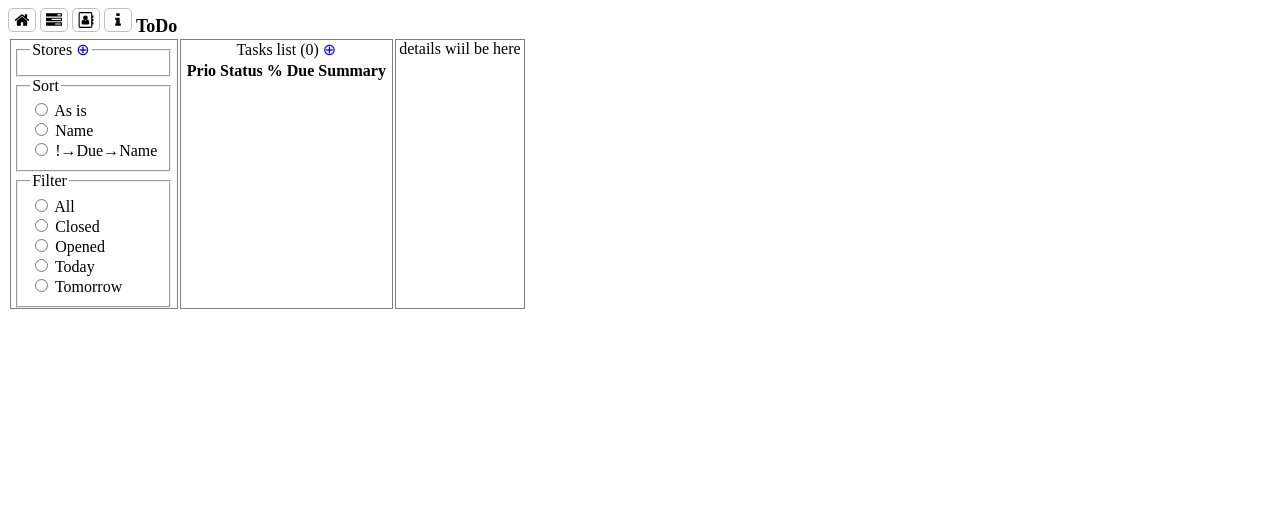
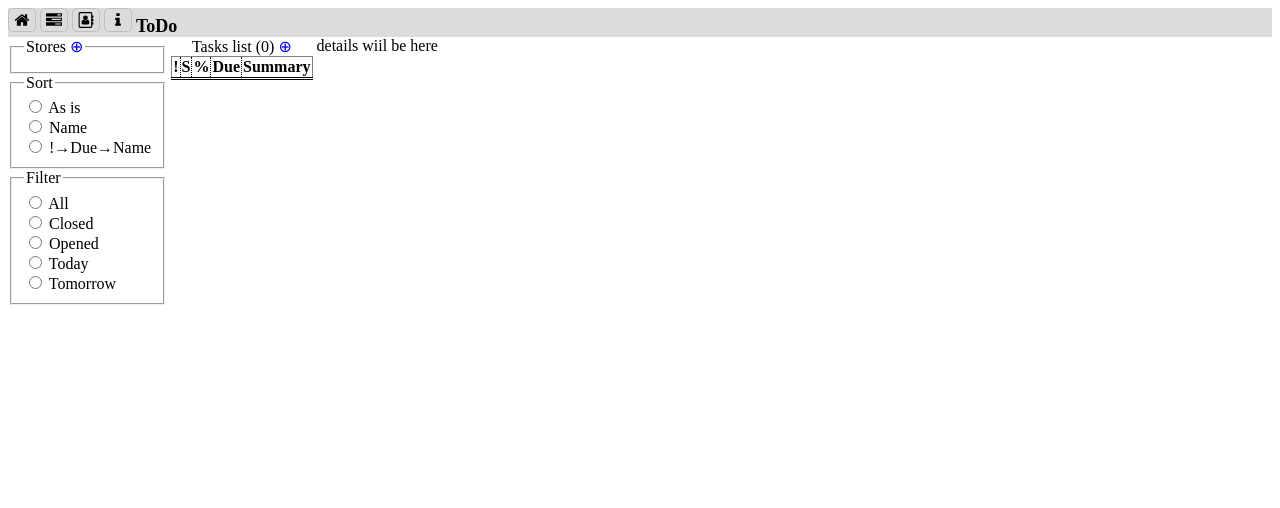
Before and after one commit to tieugene/pym-web, a Flask app: template pym_web/templates/todo_board.html in a window 1280 px wide. Shown: the top 508 px of the page. Run offline with Flask 2, Linux system fonts and the light colour scheme; the template is opened without the code that fills it, so the values that code supplies are empty.

Commit message:
CSS tunes

```diff
--- a/pym_web/static/css/base.css
+++ b/pym_web/static/css/base.css
@@ -2,8 +2,22 @@ html, body {
     height: 100vh;
 }
 
+header {
+    background-color: gainsboro;
+    padding: 0;
+    margin: 0;
+}
+
+main {
+    margin: 0;
+}
+
 footer {
     background-color: #F8F8F8;
+}
+
+.mono {
+    font-family: monospace;
 }
 
 a {
@@ -39,10 +53,6 @@ a.button {
     padding: 1px 2px;
 }
 
-button > img {
-    margin: 0;
-}
-
 img.svg {
     padding: 3px 5px;
     width: 16px;
@@ -52,32 +62,8 @@ img.svg32 {
     width: 32px;
 }
 
-table.thick {
-    border-collapse: collapse;
-}
-
-table.thick th, td {
-    border: 1px solid grey;
-    padding: 0 0.2em;
-}
-
-td {
-    min-width: 0;
-}
-
-td.trunc {
-    white-space: nowrap;
-    overflow: hidden;
-    text-overflow: ellipsis;
-}
-
-td.mini {
-    width: 1px;
-    white-space: nowrap;
-}
-
-td.right {
-    text-align: right;
+button > img {
+    margin: 0;
 }
 
 a > img {
@@ -88,7 +74,3 @@ a > img {
 a:hover > img {
     background-color: greenyellow;
 }
-
-.mono {
-    font-family: monospace;
-}
--- a/pym_web/templates/base.html
+++ b/pym_web/templates/base.html
@@ -4,14 +4,21 @@
 	<meta charset="utf-8"/>
 	<title>PYM-Web: {% block title %}{% endblock %} </title>
     <link rel="stylesheet" href="{{ url_for('static', filename='css/base.css') }}"/>
+    <style>
+        header > nav {
+            display: inline-block;
+        }
+    </style>
     {%  block head %}{% endblock %}
 </head>
 <body>
     <header>
-        <a href="{{ url_for('index') }}"> {% include "img/home.html" %} </a>
-        <a href="{{ url_for('todo_board') }}"> {% include "img/tasks.html" %} </a>
-        <a href="{{ url_for('contacts') }}"> {% include "img/contacts.html" %} </a>
-        <a href="{{ url_for('info') }}"> {% include "img/info.html" %} </a>
+        <nav>
+            <a href="{{ url_for('index') }}"> {% include "img/home.html" %} </a>
+            <a href="{{ url_for('todo_board') }}"> {% include "img/tasks.html" %} </a>
+            <a href="{{ url_for('contacts') }}"> {% include "img/contacts.html" %} </a>
+            <a href="{{ url_for('info') }}"> {% include "img/info.html" %} </a>
+        </nav>
         <span style="font-size: large; font-weight: bold"> {% block header %}{% endblock %} </span>
     </header>
 	{% with messages = get_flashed_messages() %}
--- a/pym_web/templates/todo_board.html
+++ b/pym_web/templates/todo_board.html
@@ -1,13 +1,6 @@
 {% extends "base.html" %}
 {% block title %} TODO {% endblock %}
 {% block head %}
-    <link rel="stylesheet" href="{{ url_for('static', filename='css/tabs.css') }}"/>
-    <style>
-        input[type="radio"][name="entry"]:checked + label {
-            border: 1px solid red;
-            background-color: yellow;
-        }
-    </style>
     <script>
         function loadEntryDetails() {  // powered by https://www.delftstack.com/howto/javascript/load-html-file-javascript/
             v = document.querySelector('input[name="entry"]:checked').value;
@@ -16,19 +9,45 @@
             .then(text=> document.getElementById('details').innerHTML = text);
         }
     </script>
+    <link rel="stylesheet" href="{{ url_for('static', filename='css/tabs.css') }}"/>
+    <style>
+        div.inline {
+            display: inline-block;
+            vertical-align: top;
+            /*border: 1px solid gainsboro;*/
+        }
+        table#entrylist {
+            border: 1px solid grey;
+            border-collapse: collapse;
+        }
+        table#entrylist > thead > tr > th {
+            border-bottom: 3px double black;
+        }
+        table#entrylist > thead > tr > th:not(:last-of-type) {
+            border-right: 1px dotted black;
+        }
+        table#entrylist > tbody > tr:not(:last-of-type) > td {
+            border-bottom: 1px dotted grey;
+        }
+        table#entrylist > tbody > tr > td:not(:last-of-type) {
+            border-right: 1px dotted grey;
+        }
+        input[type="radio"][name="entry"]:checked + label {
+            border: 1px solid red;
+            background-color: yellow;
+        }
+    </style>
 {% endblock %}
 {% block header %} ToDo {% endblock %}
 {% block body %}
-    <table>
-        <tr>
-            <td style="vertical-align: top"> <!-- Left pane -->
+    <div class="inline"> <!-- Left pane -->
         <fieldset>
             <legend>
                 Stores
                 <a href="{{ url_for('todo_store_add') }}">&oplus;</a>
             </legend>
             <form action="{{ url_for('todo_store_sel') }}" method="post" novalidate="">
-                    <table style="border: none">
+            <table style="border: none; border-collapse: collapse;">
             {% for store in stores.items() %}
                 <tr>
                     <td>
@@ -63,13 +82,13 @@
             <input type="radio" name="filt" id="filt-4" value="4" onchange="submit();"> <label for="filt-4"> Tomorrow </label> <br>
             </form>
         </fieldset>
-            </td>
-            <td style="vertical-align: top"> <!-- mid pane -->
-                <table>
+    </div>
+    <div class="inline"> <!-- mid pane -->
+        <table id="entrylist">
             <thead>
             <tr>
-                        <th>Prio</th>
-                        <th>Status</th>
+                <th title="Priority">!</th>
+                <th title="Status">S</th>
                 <th>%</th>
                 <th>Due</th>
                 <th>Summary</th>
@@ -96,12 +115,10 @@
                 <a href="{{ url_for('todo_entry_add') }}">&oplus;</a>
             </caption>
         </table>
-            </td>
-            <td style="vertical-align: top" id="details"> <!-- right pane -->
+    </div>
+    <div class="inline" id="details"> <!-- right pane -->
         details wiil be here
-            </td>
-        </tr>
-    </table>
+    </div>
 {% endblock %}
 {% block postsript %}
     <script>
```
Also changed, not shown: doc/TODO.md (+5 -1 lines). Lines whose indentation alone changed are shown as unchanged.
